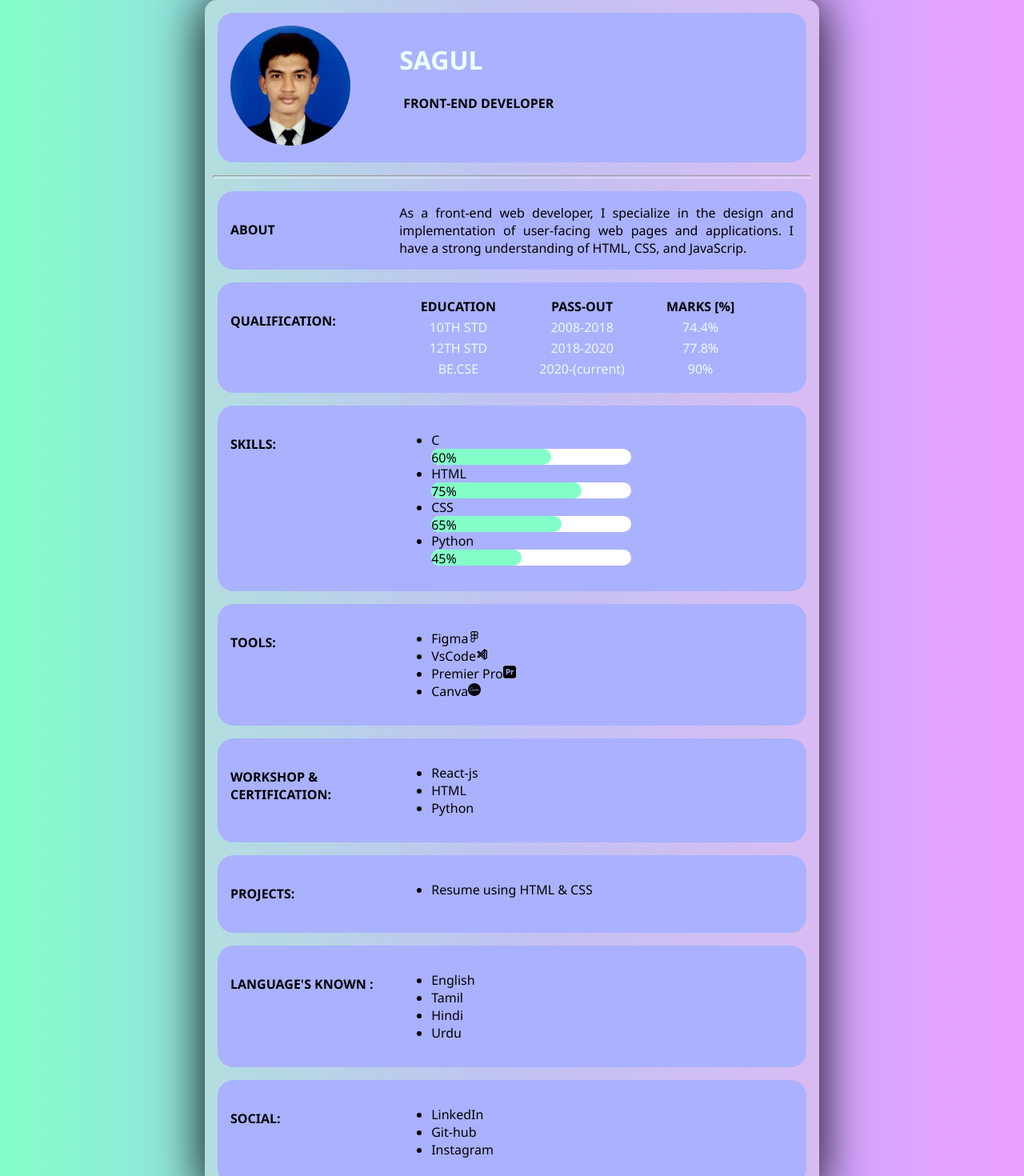
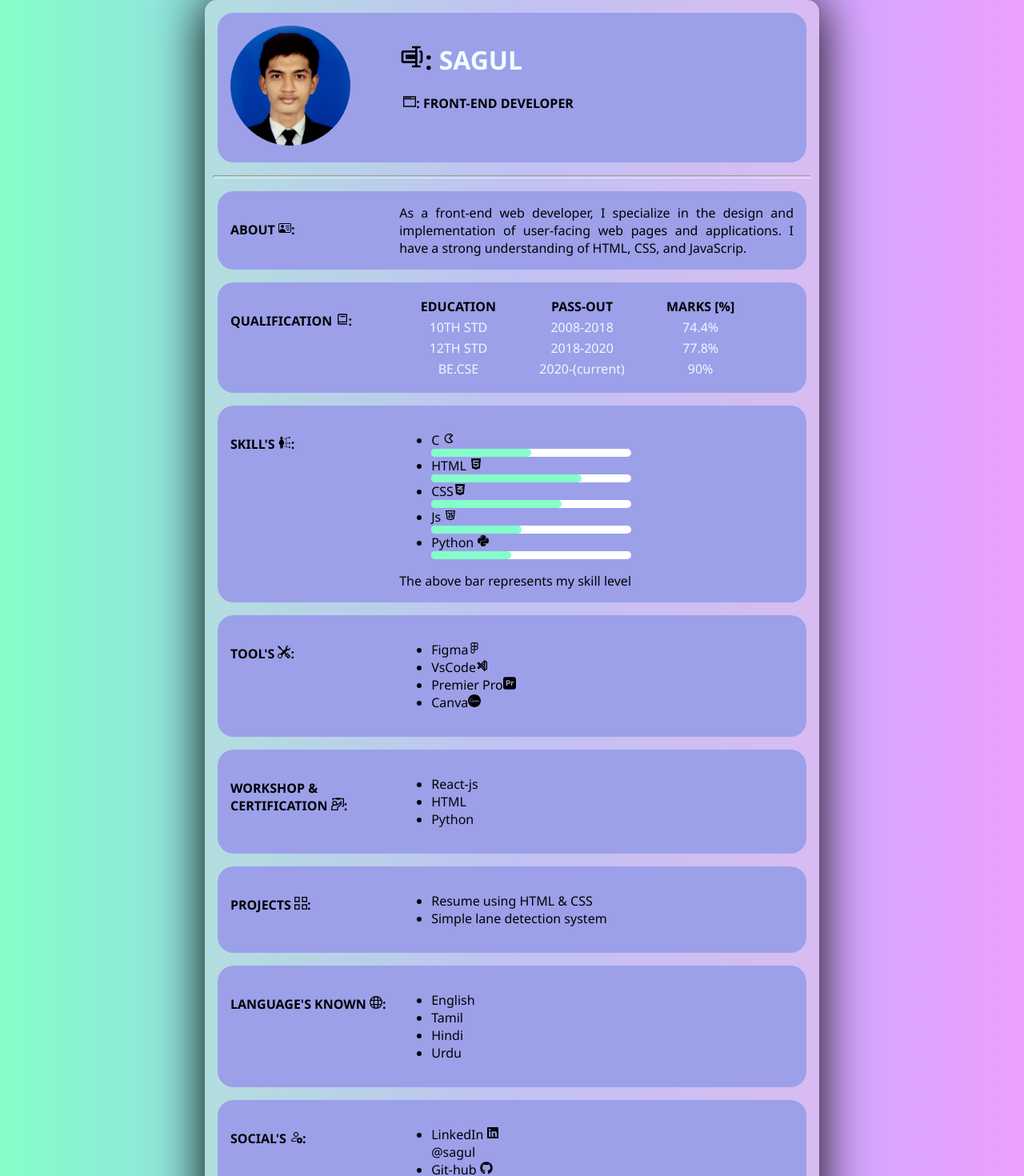
Before and after one commit to mern-ft/resume-website, a React (Vite) app: page / in a window 1280 px wide. Shown: the top 1470 px of the page at 80% size. Built offline with nearby package versions, Linux system fonts and the light colour scheme.

Commit message:
added icons and hover effect

```diff
--- a/src/App.css
+++ b/src/App.css
@@ -30,9 +30,10 @@
   border-radius: 50%;
 }
 
-.name {
+.name span {
   color: azure;
 }
+
 
 hr {
   height: 2px;
@@ -54,10 +55,17 @@ hr {
   margin: 2vh;
   display: flex;
   flex-direction: row;
-  background-color: #aab2ff;
+  background-color: #9ba0e9;
   border-radius: 20px;
   padding: 1rem;
+
 }
+
+.container1:hover {
+   box-shadow: 0 0 10px rgb(49, 51, 55);
+   transition: 0.5s;
+}
+
 
 .info {
   flex-direction: column;
@@ -71,14 +79,15 @@ hr {
 .progress-bar {
   background-color: white;
   width: 250px;
-  height: 20px;
+  height: 10px;
   border-radius: 10px;
 }
 .progress-bar div {
-  height: 20px;
+  height: 10px;
   border-radius: 10px;
   width: 0%;
 }
+
 .c {
   background-color: #84ffc9;
   animation: c 1s linear forwards;
@@ -95,10 +104,14 @@ hr {
   background-color: #84ffc9;
   animation: python 1s linear forwards;
 }
+.js {
+  background-color: #84ffc9;
+  animation: js 1s linear forwards;
+}
 
 @keyframes c {
   100% {
-    width: 60%;
+    width: 50%;
   }
 }
 @keyframes html {
@@ -113,8 +126,17 @@ hr {
 }
 @keyframes python {
   100% {
+    width: 40%;
+  }
+}
+@keyframes js {
+  100% {
     width: 45%;
   }
+}
+
+.bar-info{
+  font-weight: 300;
 }
 
 .title {
@@ -131,6 +153,11 @@ hr {
   gap: 5rem;
 }
 
+.id{
+  font-weight: 300;
+  display: block;
+}
+
 @media screen and (max-width: 610px) {
   .container {
     width: 100vw;
--- a/src/App.jsx
+++ b/src/App.jsx
@@ -1,7 +1,15 @@
 import "./App.css";
-import { TbBrandVscode } from "react-icons/tb";
+import { TbBrandVscode, TbBrandJavascript } from "react-icons/tb";
 import { SiAdobepremierepro, SiCanva } from "react-icons/si";
 import { RxFigmaLogo } from "react-icons/rx";
+import { GrLanguage, GrWorkshop, GrProjects, GrDomain } from "react-icons/gr";
+import { BsTools } from "react-icons/bs";
+import { GiSkills } from "react-icons/gi";
+import { BiBook, BiRename } from "react-icons/bi";
+import { BsPersonVcard, BsPersonAdd } from "react-icons/bs";
+import { FaLinkedin, FaGithub, FaInstagram, FaHtml5, FaCss3Alt, FaPython } from "react-icons/fa";
+import { CgPacman } from "react-icons/cg";
+
 
 function App() {
   return (
@@ -12,14 +20,23 @@ function App() {
             <img src="src/img/pro.jpeg" className="pic"></img>
           </div>
           <div className="info">
-            <h1 className="name">SAGUL</h1>
-            <h1 className="domain">FRONT-END DEVELOPER</h1>
+            <h1 className="name">
+              <BiRename />:<span> SAGUL</span>
+            </h1>
+            <h1 className="domain">
+              <span>
+                <GrDomain />
+              </span>
+              : FRONT-END DEVELOPER
+            </h1>
           </div>
         </div>
         <hr></hr>
         {/* about */}
         <div className="container1">
-          <h4 className="title">About</h4>
+          <h4 className="title">
+            About <BsPersonVcard />:
+          </h4>
           <div className="content">
             As a front-end web developer, I specialize in the design and
             implementation of user-facing web pages and applications. I have a
@@ -29,7 +46,9 @@ function App() {
         {/* QUALIFICATION BOX CONTAINER1*/}
         <div className="container1">
           {/* <div className="content"> */}
-          <h4 className="title">QUALIFICATION:</h4>
+          <h4 className="title">
+            QUALIFICATION <BiBook />:
+          </h4>
           <div className="content">
             <table className="table">
               <tr>
@@ -57,39 +76,57 @@ function App() {
         </div>
         {/* SKILL  */}
         <div className="container1">
-          <h4 className="title">SKILLS:</h4>
+          <h4 className="title">
+            SKILL'S <GiSkills />:
+          </h4>
           <div className="content">
             <ul>
-              <li>C</li>
+              <li>
+                C <CgPacman />
+              </li>
               <div className="progress-bar">
-                <div className="c">
-                  <span>60%</span>
-                </div>
+                <div className="c">{/* <span>60%</span> */}</div>
               </div>
-              <li>HTML</li>
+              <li>
+                HTML <FaHtml5 />
+              </li>
               <div className="progress-bar">
-                <div className="html">
-                  <span>75%</span>
-                </div>
+                <div className="html">{/* <span>75%</span> */}</div>
               </div>
-              <li>CSS</li>
+              <li>
+                CSS
+                <FaCss3Alt />
+              </li>
               <div className="progress-bar">
-                <div className="css">
-                  <span>65%</span>
-                </div>
+                <div className="css">{/* <span>65%</span> */}</div>
               </div>
-              <li>Python</li>
+
+              <li>
+                Js <TbBrandJavascript />
+              </li>
               <div className="progress-bar">
-                <div className="python">
-                  <span>45%</span>
-                </div>
+                <div className="js">{/* <span>45%</span> */}</div>
+              </div>
+
+              <li>
+                Python <FaPython />
+              </li>
+              <div className="progress-bar">
+                <div className="python">{/* <span>45%</span> */}</div>
               </div>
             </ul>
+            <div className="content">
+              <span className="bar-info">
+                The above bar represents my skill level{" "}
+              </span>
+            </div>
           </div>
         </div>
         {/* TOOLS */}
         <div className="container1">
-          <h4 className="title">TOOLS:</h4>
+          <h4 className="title">
+            TOOL'S <BsTools />:
+          </h4>
           <div className="content">
             <ul>
               <li>
@@ -113,7 +150,9 @@ function App() {
         </div>
         {/* certification */}
         <div className="container1">
-          <h4 className="title">WORKSHOP & CERTIFICATION:</h4>
+          <h4 className="title">
+            WORKSHOP & CERTIFICATION <GrWorkshop />:
+          </h4>
           <div className="content">
             <ul>
               <li>React-js</li>
@@ -123,15 +162,20 @@ function App() {
           </div>
         </div>
         <div className="container1">
-          <h4 className="title">PROJECTS:</h4>
+          <h4 className="title">
+            PROJECTS <GrProjects />:
+          </h4>
           <div className="content">
             <ul>
               <li>Resume using HTML & CSS</li>
+              <li>Simple lane detection system </li>
             </ul>
           </div>
         </div>
         <div className="container1">
-          <h4 className="title">LANGUAGE'S KNOWN :</h4>
+          <h4 className="title">
+            LANGUAGE'S KNOWN <GrLanguage />:
+          </h4>
           <ul>
             <li>English</li>
             <li>Tamil</li>
@@ -141,11 +185,19 @@ function App() {
         </div>
 
         <div className="container1">
-          <h4 className="title">SOCIAL:</h4>
+          <h4 className="title">
+            SOCIAL'S <BsPersonAdd />:
+          </h4>
           <ul>
-            <li>LinkedIn</li>
-            <li>Git-hub</li>
-            <li>Instagram</li>
+            <li>
+              LinkedIn <FaLinkedin /> <span className="id"> @sagul </span>
+            </li>
+            <li>
+              Git-hub <FaGithub /> <span className="id"> @sagul-09 </span>
+            </li>
+            <li>
+              Instagram <FaInstagram /> <span className="id"> @detail_snap_ </span>
+            </li>
           </ul>
         </div>
       </div>
```
